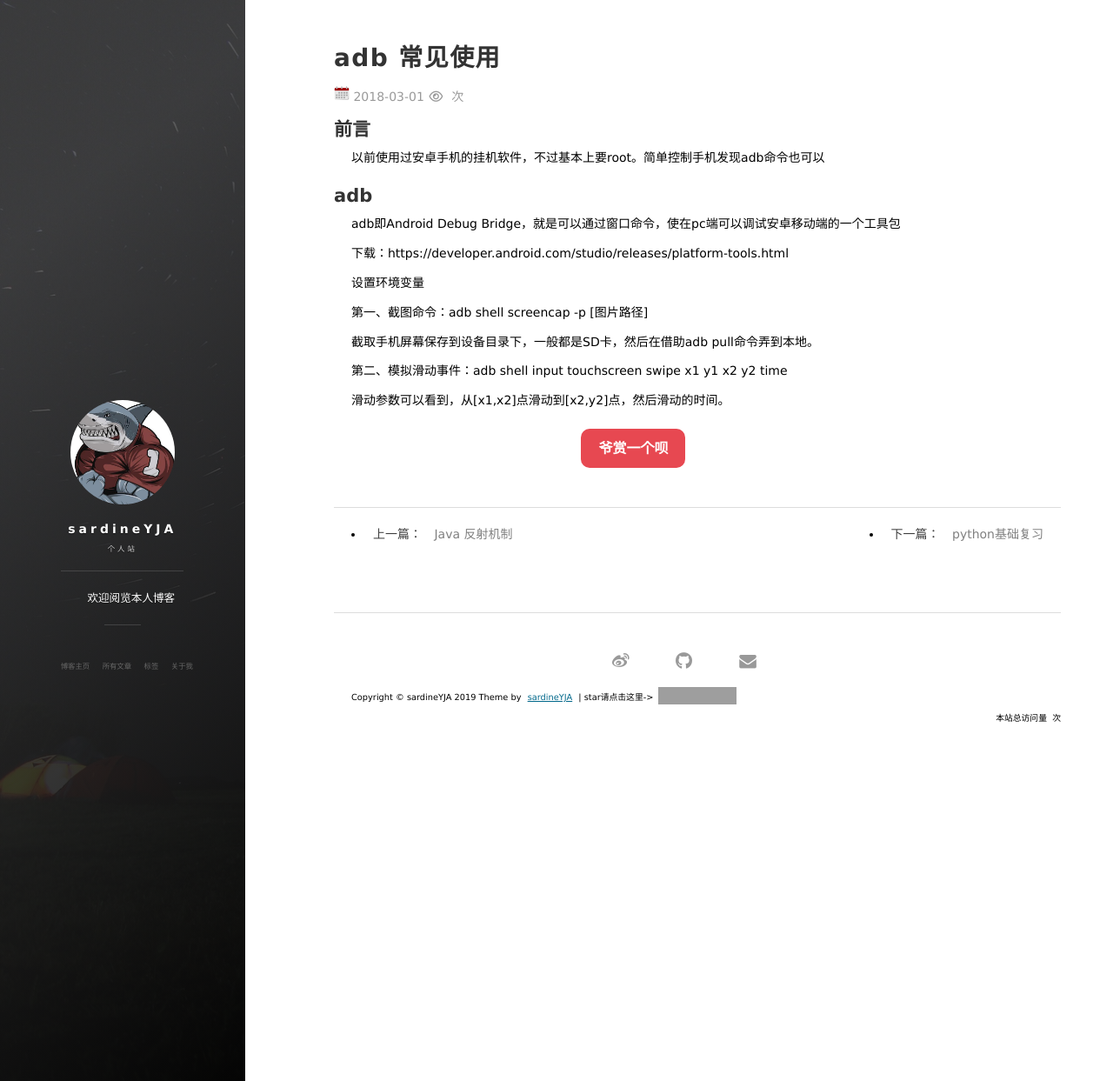
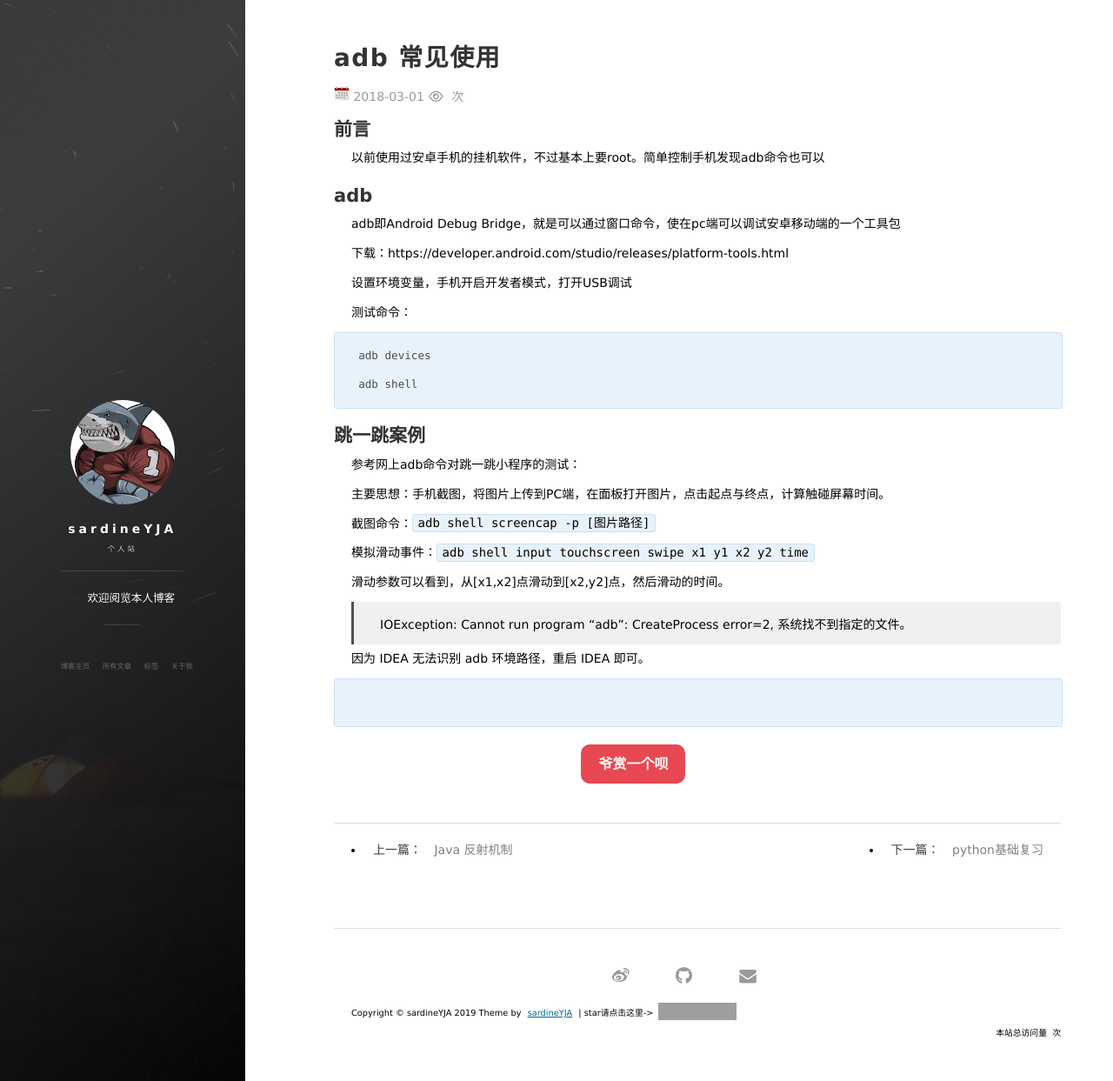
Before and after one commit to sardineYJA/sardineYJA.github.io, a Jekyll site: the page built from _posts/2018-03-01-Interest-ADB.md, in a window 1280 px wide and 1243 px high. Shown: the whole window at 87% size. Built offline with Jekyll 4.4.1, drawn with Linux system fonts in a browser that asks for light colours; nearby versions of some CDN libraries; a script that is not in the unit is left out; comment, search, counter and statistics services are not loaded; grey boxes are pictures that could not be loaded.

Commit message:
Update 2018-03-01-Interest-ADB.md

````diff
--- a/_posts/2018-03-01-Interest-ADB.md
+++ b/_posts/2018-03-01-Interest-ADB.md
@@ -18,15 +18,35 @@ adb即Android Debug Bridge，就是可以通过窗口命令，使在pc端可以
 
 下载：https://developer.android.com/studio/releases/platform-tools.html
 
-设置环境变量
+设置环境变量，手机开启开发者模式，打开USB调试
+
+测试命令：
+
+```sh
+adb devices
+
+adb shell
+```
 
 
+## 跳一跳案例
 
-第一、截图命令：adb shell screencap -p [图片路径]
+参考网上adb命令对跳一跳小程序的测试：
 
-截取手机屏幕保存到设备目录下，一般都是SD卡，然后在借助adb pull命令弄到本地。
+主要思想：手机截图，将图片上传到PC端，在面板打开图片，点击起点与终点，计算触碰屏幕时间。
 
 
-第二、模拟滑动事件：adb shell input touchscreen swipe x1 y1 x2 y2 time
+截图命令：`adb shell screencap -p [图片路径]`
+
+模拟滑动事件：`adb shell input touchscreen swipe x1 y1 x2 y2 time`
 
 滑动参数可以看到，从[x1,x2]点滑动到[x2,y2]点，然后滑动的时间。
+
+
+> IOException: Cannot run program "adb": CreateProcess error=2, 系统找不到指定的文件。
+
+因为 IDEA 无法识别 adb 环境路径，重启 IDEA 即可。
+
+```java
+
+```
````
